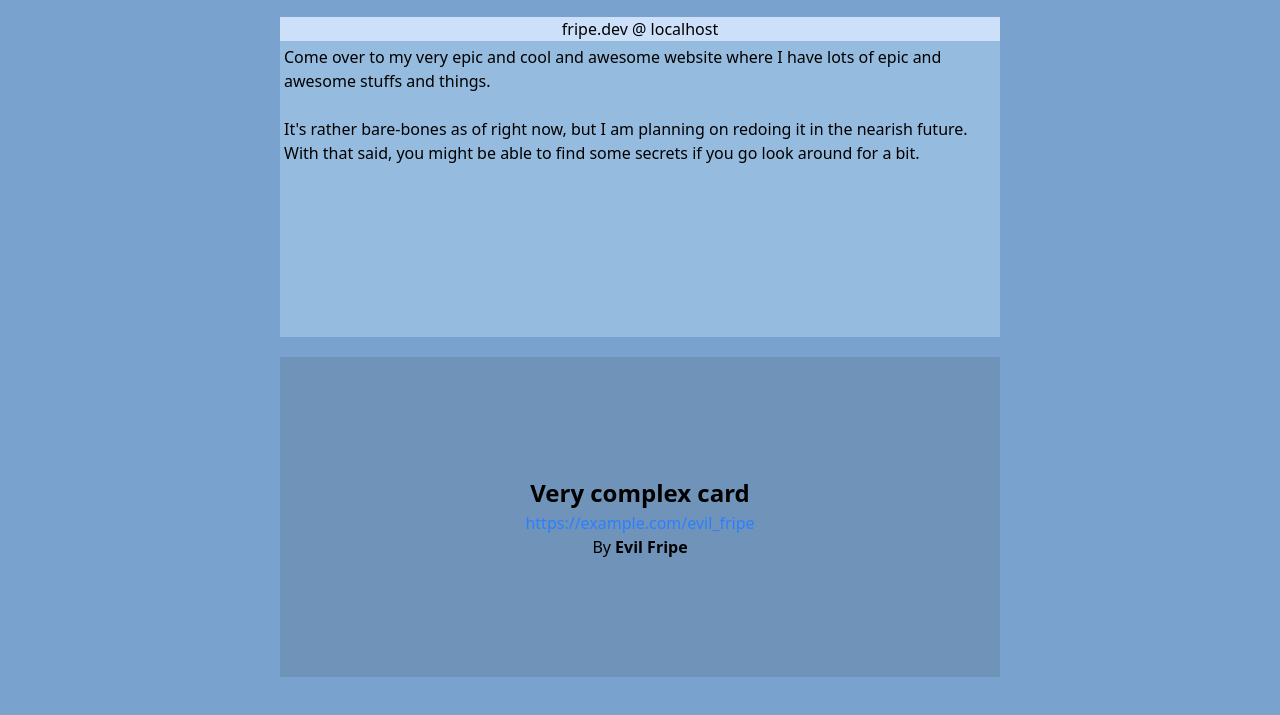
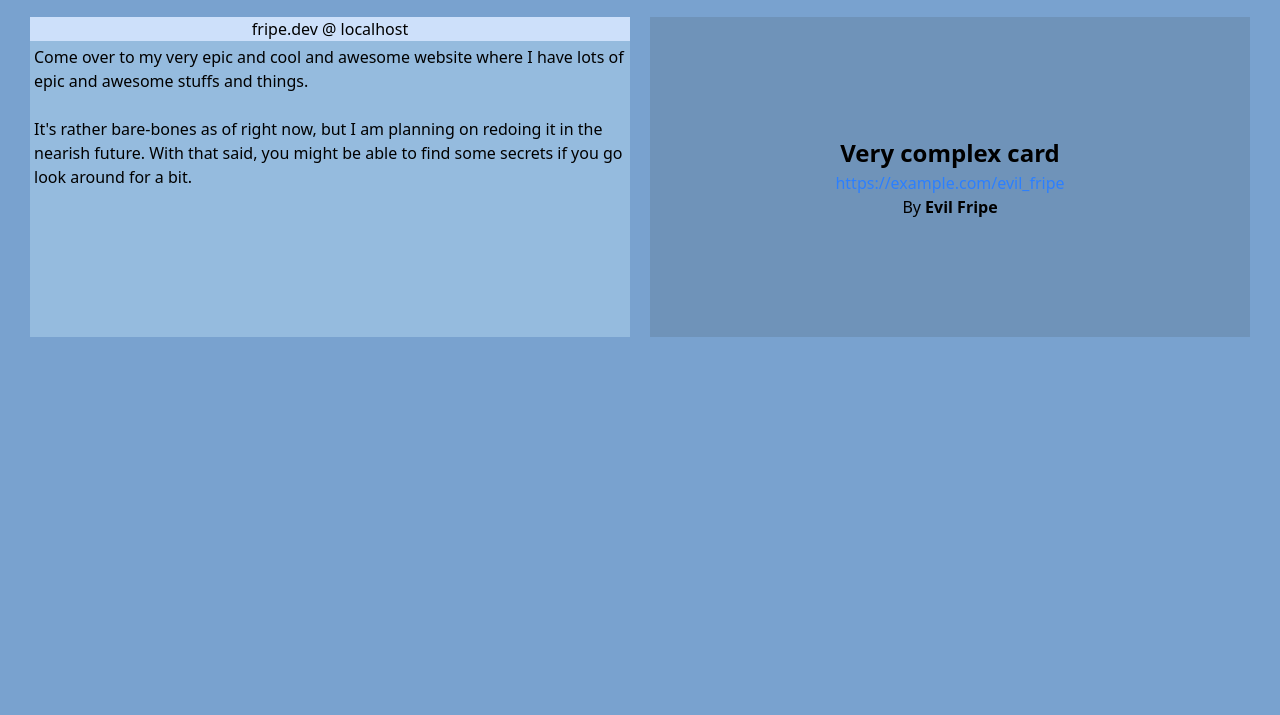
Before and after one commit to Fripe070/blahaj.group, an Astro site: page / in a window 1280 px wide. Shown: the part 227-942 px from the top of the page. After the commit the page ends 800 px from the top, so only its background shows below. Built offline with nearby package versions, Linux system fonts and the light colour scheme; Astro itself is replaced by a stand-in of ours.

Commit message:
Slightly reduce card width to fit more on one row

```diff
--- a/src/pages/index.astro
+++ b/src/pages/index.astro
@@ -62,7 +62,7 @@ import { memberSites } from "@/scripts/sites";
             {
                 memberSites.map((site) => (
                     <div
-                        class="relative h-80 w-180 overflow-visible"
+                        class="relative h-80 w-150 overflow-visible"
                         data-card-id={site.meta.id}
                         data-card-url={site.meta.url}
                         data-card-owner={site.meta.owner}
```
